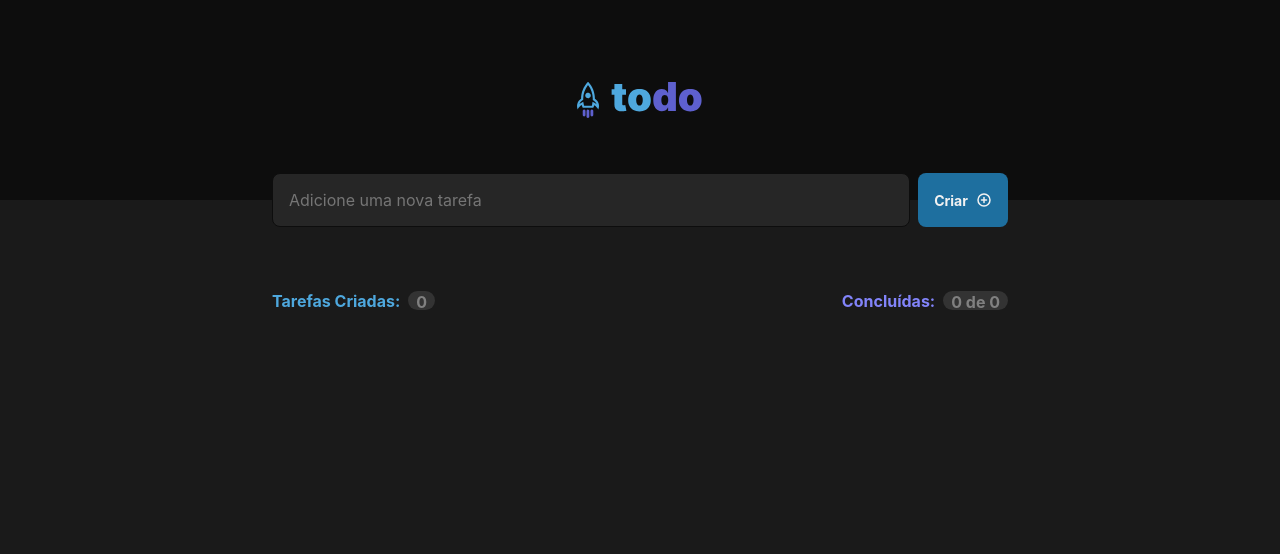
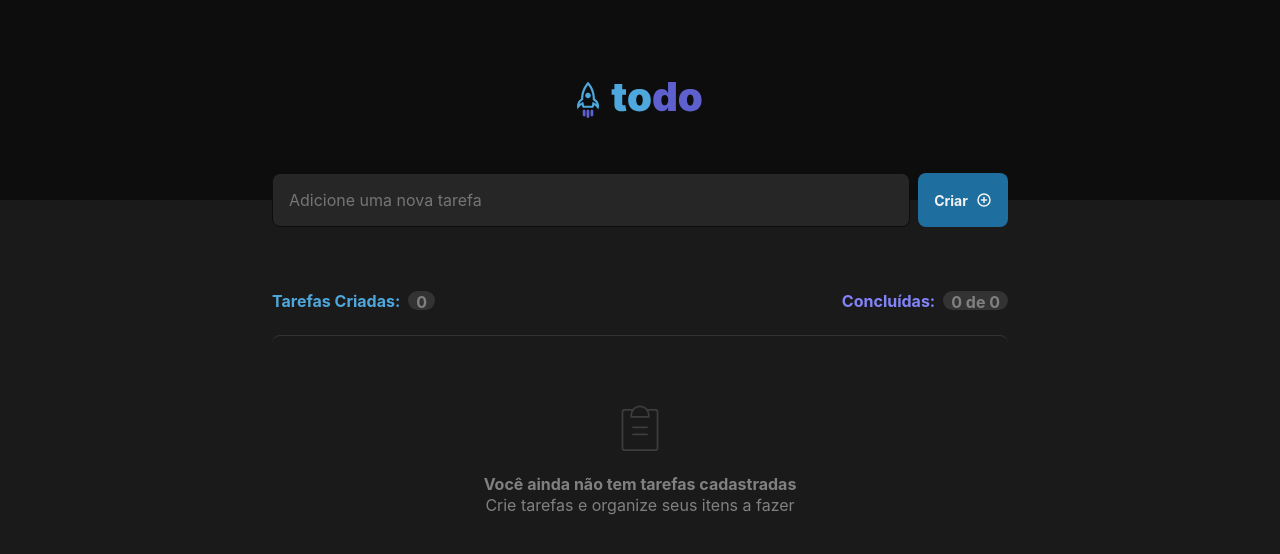
Before and after one commit to hugo-wemer/toDo, a React (Vite) app: page / in a window 1280 px wide. Shown: the top 554 px of the page. Built offline with nearby package versions, Linux system fonts and the light colour scheme.

Commit message:
Build: Tasklist - implement functionality.

```diff
--- a/src/components/TaskList.module.css
+++ b/src/components/TaskList.module.css
@@ -115,11 +115,9 @@
 .taskList main ul li p{
     width: 632px;
     max-width: 100vw;
-    /* height: 40px; */
     display: flex;
     align-items: center;
     cursor: default;
-
     word-break: break-all;
 }
 
@@ -146,3 +144,35 @@
     color: var(--gray-300);
 
 }
+
+ .taskList main ul > div{
+    display: none;
+    visibility: hidden;
+    width: 736px;
+    height: 244px;
+    border: 1px var(--gray-400);
+    border-style: solid hidden hidden;
+    border-radius: 8px;
+    padding: 64px 0;
+}
+
+ .taskList main ul[class=nullList] div{
+    display: block;
+    visibility: visible;
+}
+
+ .taskList main ul > div svg{
+    width: 56px;
+    height: 56px;
+    color: #3D3D3D;
+    margin-bottom: 1rem;
+}
+
+ .taskList main ul[class=nullList] div {
+    display: grid;
+    justify-items: center;
+    align-items: center;
+}
+ .taskList main ul[class=nullList] div:not(svg){
+    color:var(--gray-300);
+}
--- a/src/components/TaskList.tsx
+++ b/src/components/TaskList.tsx
@@ -1,4 +1,4 @@
-import { PlusCircle, Trash, Check  } from 'phosphor-react'
+import { PlusCircle, Trash, Check, ClipboardText  } from 'phosphor-react'
 import { useState, useEffect } from 'react';
 
 import styles from './TaskList.module.css';
@@ -82,7 +82,12 @@ export function TaskList() {
                         <strong>{numberOfCompletedTasks} de {numberOfTasks}</strong>
                     </div>
                 </div>
-                <ul>
+                <ul className={numberOfTasks == 0 ? 'nullList' : ''}>
+                    <div>
+                        <ClipboardText weight="thin"/>
+                        <strong>Você ainda não tem tarefas cadastradas</strong>
+                        <p>Crie tarefas e organize seus itens a fazer</p>
+                    </div>
                         {tasks.map(task => (
                             <li key={task.id}>
                                 <div className={task.isComplete ?  'completed' : ''}>
@@ -105,7 +110,6 @@ export function TaskList() {
                                 </div>
                             </li>
                         ))}
-
                 </ul>
             </main>
         </section>
```
Lines whose indentation alone changed are shown as unchanged.
